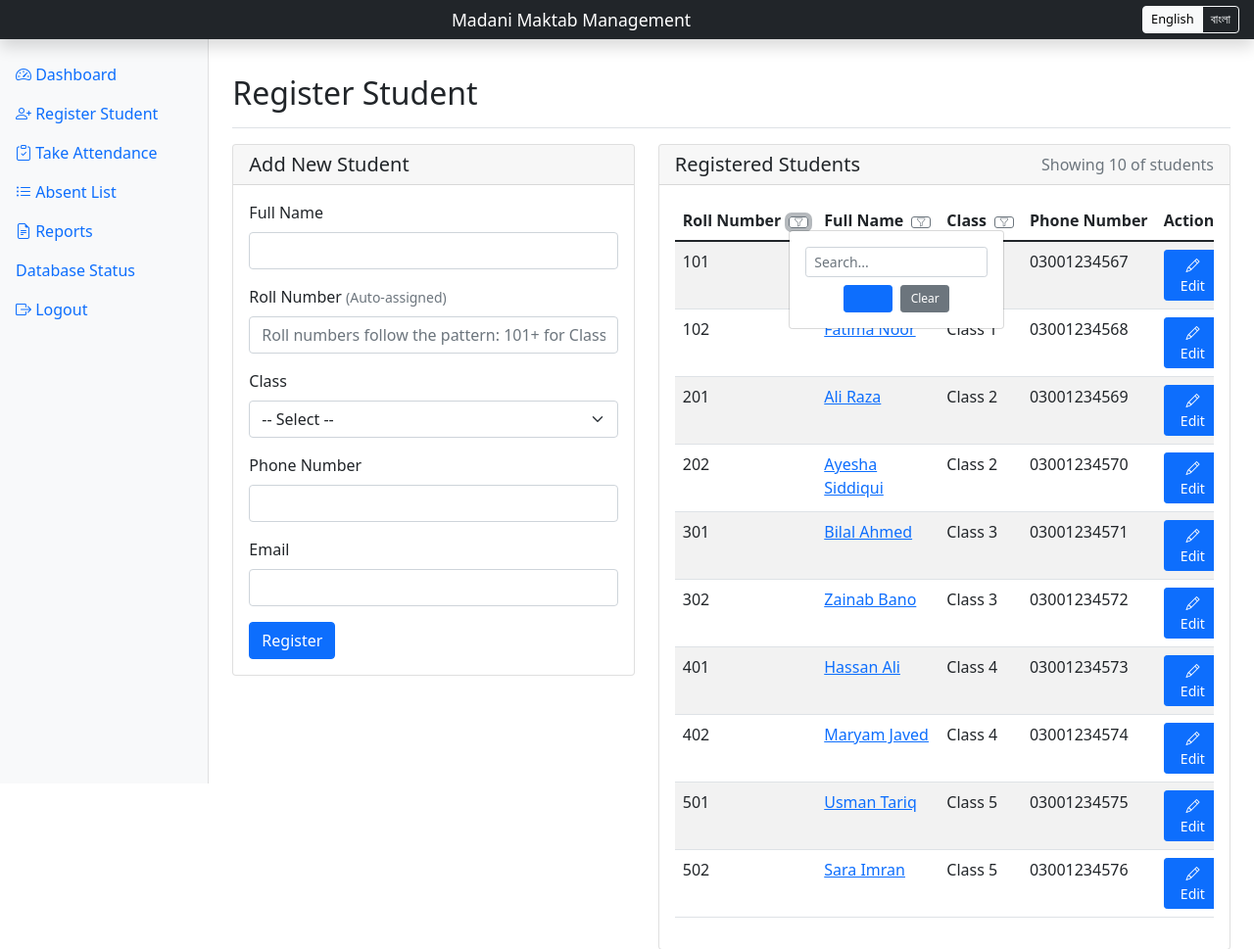
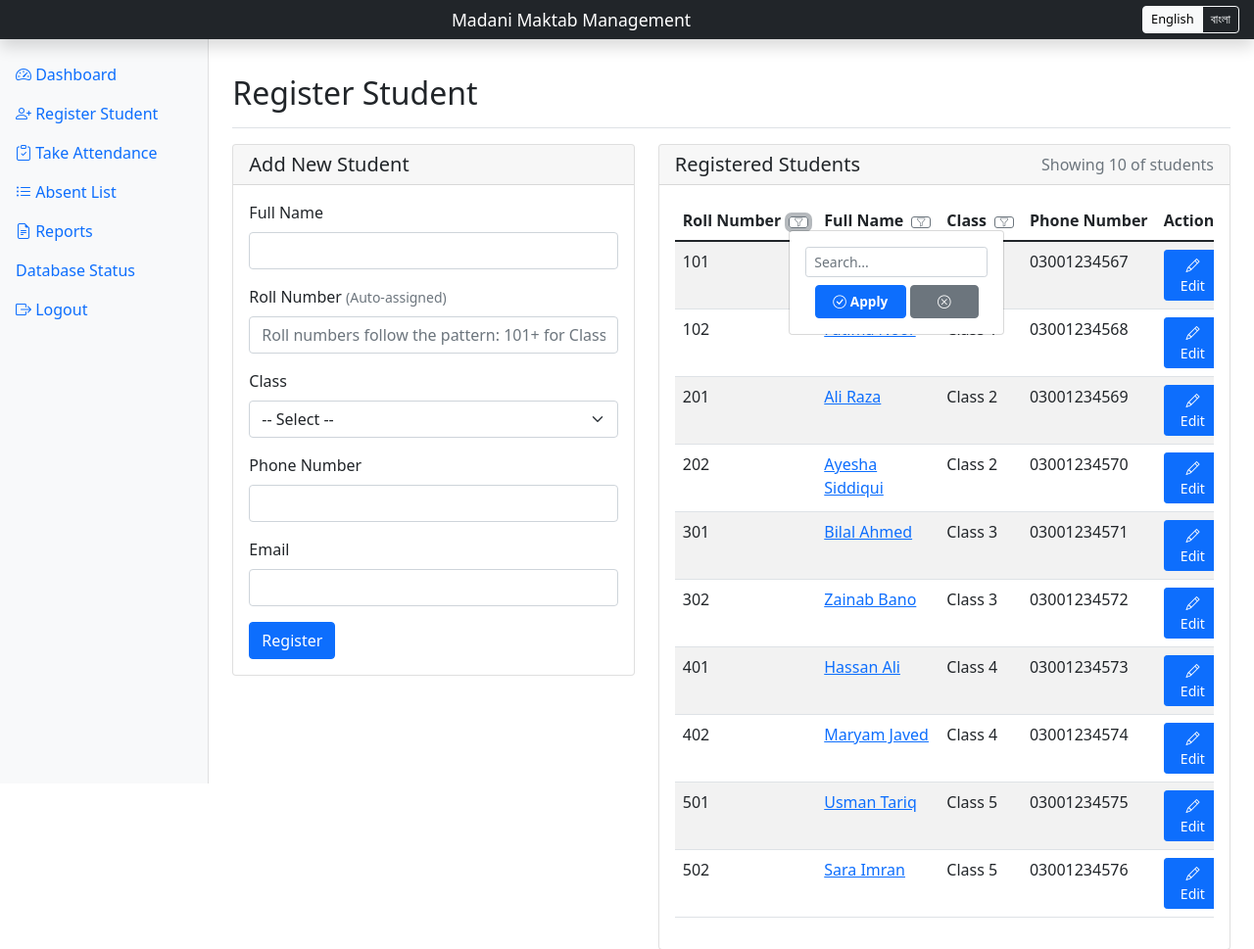
Before and after one commit to sani1415/madani-moktob, a Flask app: template templates/register.html in a window 1280 px wide, after a click that opens the changed part. Shown: the top 969 px of the page at 98% size. Run offline with Flask 3, Linux system fonts and the light colour scheme; the template is opened without the code that fills it: values that come from a table or form of the project are taken from there, others are empty; some libraries are stand-ins or nearby versions.

Commit message:
Enhance translations and redesign filter action buttons in registration page. Added 'apply' button text in English and Bengali translations. Updated button styles for improved clarity and visibility, including new icons and layout adjustments.

```diff
--- a/templates/register.html
+++ b/templates/register.html
@@ -70,8 +70,8 @@
                                                         <input type="text" class="form-control form-control-sm" id="filter_roll_dropdown" name="filter_roll" value="{{ filter_roll }}" placeholder="{{ _['search'] }}...">
                                                     </div>
                                                     <div class="filter-buttons-container">
-                                                        <button type="submit" class="btn btn-primary btn-sm filter-action-btn" style="color: white !important;">{{ _['apply'] }}</button>
-                                                        <button type="button" class="btn btn-secondary btn-sm filter-action-btn clear-filter" data-field="roll" style="color: white !important;">{{ _['clear'] }}</button>
+                                                        <button type="submit" class="btn filter-action-btn apply-btn"><i class="bi bi-check-circle me-1"></i>{{ _['apply'] }}</button>
+                                                        <button type="button" class="btn filter-action-btn clear-btn clear-filter" data-field="roll"><i class="bi bi-x-circle"></i></button>
                                                     </div>
                                                 </form>
                                             </div>
@@ -93,8 +93,8 @@
                                                         <input type="text" class="form-control form-control-sm" id="filter_name_dropdown" name="filter_name" value="{{ filter_name }}" placeholder="{{ _['search'] }}...">
                                                     </div>
                                                     <div class="filter-buttons-container">
-                                                        <button type="submit" class="btn btn-primary btn-sm filter-action-btn" style="color: white !important;">{{ _['apply'] }}</button>
-                                                        <button type="button" class="btn btn-secondary btn-sm filter-action-btn clear-filter" data-field="name" style="color: white !important;">{{ _['clear'] }}</button>
+                                                        <button type="submit" class="btn filter-action-btn apply-btn"><i class="bi bi-check-circle me-1"></i>{{ _['apply'] }}</button>
+                                                        <button type="button" class="btn filter-action-btn clear-btn clear-filter" data-field="name"><i class="bi bi-x-circle"></i></button>
                                                     </div>
                                                 </form>
                                             </div>
@@ -121,8 +121,8 @@
                                                         </select>
                                                     </div>
                                                     <div class="filter-buttons-container">
-                                                        <button type="submit" class="btn btn-primary btn-sm filter-action-btn" style="color: white !important;">{{ _['apply'] }}</button>
-                                                        <button type="button" class="btn btn-secondary btn-sm filter-action-btn clear-filter" data-field="class" style="color: white !important;">{{ _['clear'] }}</button>
+                                                        <button type="submit" class="btn filter-action-btn apply-btn"><i class="bi bi-check-circle me-1"></i>{{ _['apply'] }}</button>
+                                                        <button type="button" class="btn filter-action-btn clear-btn clear-filter" data-field="class"><i class="bi bi-x-circle"></i></button>
                                                     </div>
                                                 </form>
                                             </div>
@@ -213,39 +213,39 @@
         white-space: nowrap;
     }
 
-    /* Filter action buttons styling */
+    /* Redesigned filter action buttons for clarity and visibility */
     .filter-action-btn {
-        font-size: 0.75rem;
-        padding: 0.25rem 0.5rem;
-        min-width: 50px;
+        font-size: 0.85rem;
+        padding: 0.35rem 1.1rem;
+        min-width: 70px;
         text-align: center;
-        color: white !important;
-        font-weight: 500;
-        display: inline-block;
-        margin: 0 2px;
+        color: #fff !important;
+        font-weight: 600;
+        border-radius: 0.25rem;
+        border: 1px solid transparent;
+        box-shadow: none;
+        transition: background 0.2s, color 0.2s;
+        display: inline-flex;
+        align-items: center;
+        justify-content: center;
     }
-
-    .filter-action-btn.btn-primary,
-    .filter-action-btn.btn-primary:active,
-    .filter-action-btn.btn-primary:focus,
-    .filter-action-btn.btn-primary:visited {
+    .filter-action-btn.apply-btn {
+        background-color: #0d6efd;
+        border-color: #0d6efd;
+    }
+    .filter-action-btn.apply-btn:hover, .filter-action-btn.apply-btn:focus {
+        background-color: #0b5ed7;
+        border-color: #0a58ca;
         color: #fff !important;
     }
-
-    .filter-action-btn.btn-secondary {
+    .filter-action-btn.clear-btn {
         background-color: #6c757d;
         border-color: #6c757d;
-        color: white !important;
     }
-
-    .filter-action-btn.btn-secondary:hover {
-        background-color: #5c636a;
+    .filter-action-btn.clear-btn:hover, .filter-action-btn.clear-btn:focus {
+        background-color: #565e64;
         border-color: #565e64;
-        color: white !important;
-    }
-
-    .filter-action-btn:hover {
-        opacity: 0.9;
+        color: #fff !important;
     }
 
     /* Button container styling */
--- a/translations.py
+++ b/translations.py
@@ -86,7 +86,8 @@ translations = {
         'showing': 'Showing',
         'of': 'of',
         'students': 'students',
-        'student_exists_warning': 'A student with the same name and class already exists'
+        'student_exists_warning': 'A student with the same name and class already exists',
+        'apply': 'Apply',
     },
     'bn': {
         'dashboard': 'ড্যাশবোর্ড',
@@ -176,6 +177,7 @@ translations = {
         'showing': 'দেখাচ্ছে',
         'of': 'এর মধ্যে',
         'students': 'ছাত্র',
-        'student_exists_warning': 'একই নাম এবং শ্রেণীর একজন ছাত্র ইতিমধ্যে বিদ্যমান'
+        'student_exists_warning': 'একই নাম এবং শ্রেণীর একজন ছাত্র ইতিমধ্যে বিদ্যমান',
+        'apply': 'প্রয়োগ করুন',
     }
 }
```
